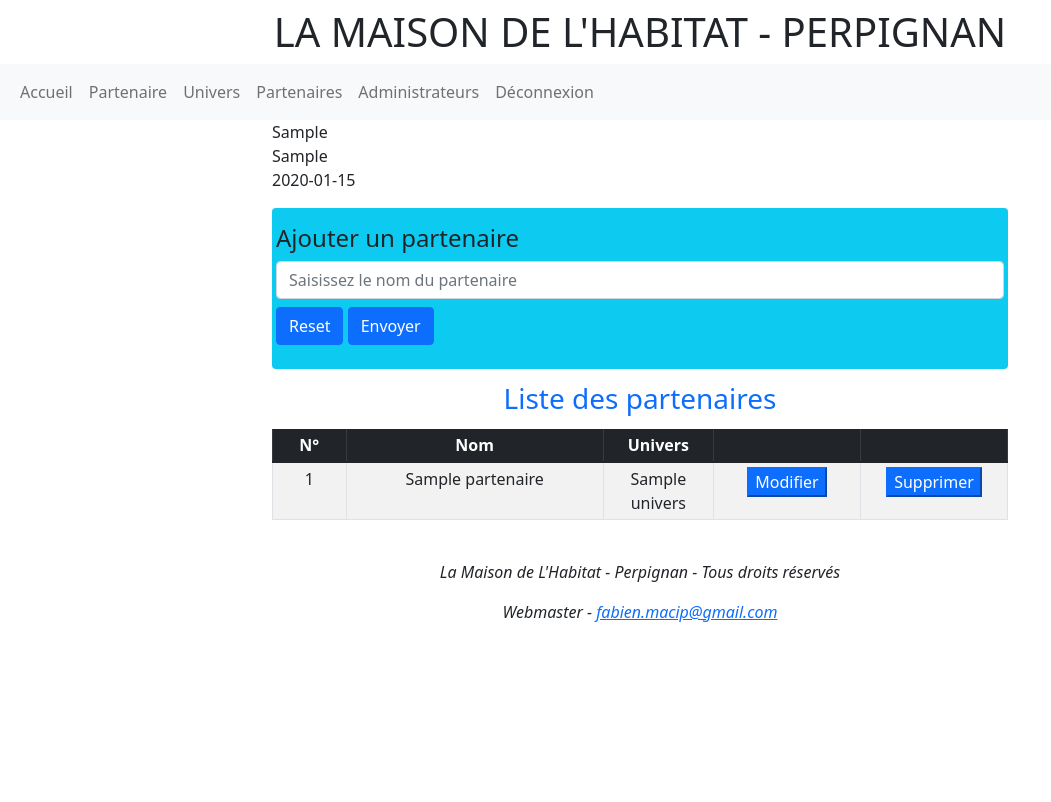
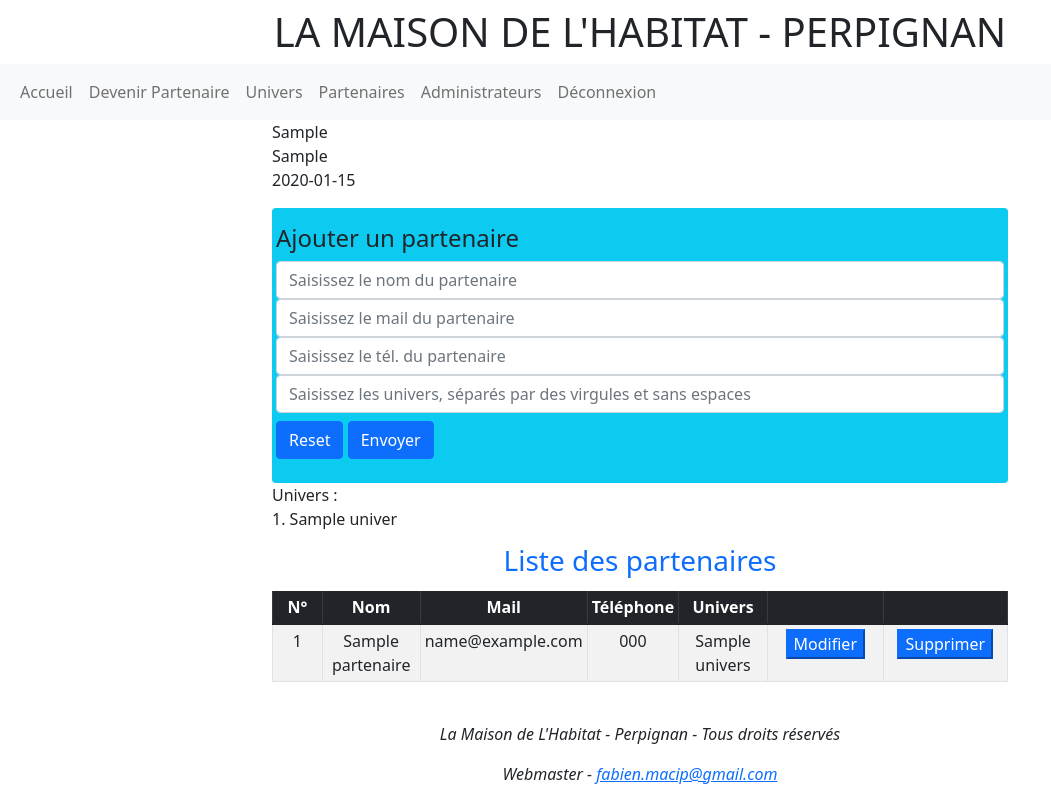
Before and after one commit to fabienmacip/lmh-perpignan, a PHP site: template vues/liste-partenaire.php in a window 1280 px wide. Shown: the whole page, without its empty margins (0-1051 px from the left). Before the commit the page ends 622 px from the top, so only its background shows below. Run offline with PHP 8.4, Linux system fonts and the light colour scheme; the visitor is signed in with stand-in values (Sample User, id 1); the template is opened without the code that fills it: most values are stand-ins (such as "Sample title", 1, 10 or a date in 2020); some libraries are stand-ins or nearby versions.

Commit message:
PARTENAIRE mail et tél. --- DEVENIR-PARTENAIRE page de base

```diff
--- a/script/script.js
+++ b/script/script.js
@@ -186,7 +186,7 @@ function confirmeSuppressionUnivers(id,nom){
 // ##############  PARTENAIRE  ###################
 
 // Affiche le formulaire de modification du partenaire
-function displayUpdatePartenaire(id, nom, univers){
+function displayUpdatePartenaire(id, nom, mail = '', telephone = '', univers){
 
   let updateForm = '<form method="post" action="index.php">' +
                 '<div class="form-group row my-3">' +
@@ -194,9 +194,15 @@ function displayUpdatePartenaire(id, nom, univers){
                 '<label for="nom"></label><input type="text" maxlength="40" name="nom" value="'+ nom + '" id="nom" placeholder="'+ nom + '" class="form-control">' +
                 '</div>' +
                 '<div class="col-12 col-lg-6 mb-3 mb-lg-0 d-flex align-items-start">' +
+                '<label for="mail"></label><input type="mail" maxlength="40" name="mail" value="'+ mail + '" id="mail" placeholder="'+ mail + '" class="form-control">' +
+                '</div>' +
+                '<div class="col-12 col-lg-6 mb-3 mb-lg-0 d-flex align-items-start">' +
+                '<label for="telephone"></label><input type="text" maxlength="15" name="telephone" value="'+ telephone + '" id="telephone" placeholder="'+ telephone + '" class="form-control">' +
+                '</div>' +
+                '<div class="col-12 col-lg-6 mb-3 mb-lg-0 d-flex align-items-start">' +
                 '<label for="univers"></label><input type="text" maxlength="20" name="univers" value="'+ univers + '" id="univers" placeholder="'+ univers + '" class="form-control">' +
                 '</div>' +
-                '<div class="col-12 col-lg-6 d-fle4x justify-content-around align-items-start mt-2"><input type="hidden" name="idPartenaireToUpdate" id="idPartenaireToUpdate" value="' + id + '">' +
+                '<div class="col-12 col-lg-6 d-flex justify-content-around align-items-start mt-2"><input type="hidden" name="idPartenaireToUpdate" id="idPartenaireToUpdate" value="' + id + '">' +
                 '<input type="hidden" name="action" id="action" value="updatePartenaire">' +
                 '<input type="hidden" name="page" id="page" value="partenaires">' +
                 '<button type="reset" class="btn btn-primary">Reset</button>' +
@@ -206,7 +212,7 @@ function displayUpdatePartenaire(id, nom, univers){
 
   //let codeAConserver = $(`#tr${id}`);
   let codeAConserver = $('#tr'+id);
-  $('#tr'+id).replaceWith("<tr id='tr"+id+"'><td colspan='5'>" + updateForm + "</td></tr>");
+  $('#tr'+id).replaceWith("<tr id='tr"+id+"'><td colspan='7'>" + updateForm + "</td></tr>");
 
   // On frise tous les autres boutons "Modifier"
   $('.updatePartenaire').prop('disabled',true);
--- a/vues/layout.php
+++ b/vues/layout.php
@@ -61,7 +61,7 @@
 
 
                 <li class="nav-item"><a href="index.php?page=accueil" class="nav-link">Accueil</a></li>
-                <li class="nav-item"><a href="index.php?page=partenaire" class="nav-link">Partenaire</a></li>
+                <li class="nav-item"><a href="index.php?page=devenir-partenaire" class="nav-link">Devenir Partenaire</a></li>
                 <li class="nav-item"><a href="index.php?page=universs" class="nav-link">Univers</a></li>
                 <li class="nav-item"><a href="index.php?page=partenaires" class="nav-link">Partenaires</a></li>
 
--- a/vues/liste-partenaire.php
+++ b/vues/liste-partenaire.php
@@ -43,9 +43,14 @@ ob_start();
                     <!-- <label for="nom">Nom du pays</label> -->
                     <!-- <label for="nom">Nom de famille</label> -->
                     <input type="text" name="nom" class="form-control" maxlength="40" id="nom" placeholder="Saisissez le nom du partenaire">
+                    <input type="mail" name="mail" class="form-control" maxlength="40" id="mail" placeholder="Saisissez le mail du partenaire">
+                    <input type="text" name="telephone" class="form-control" maxlength="15" id="telephone" placeholder="Saisissez le tél. du partenaire">
+                    <input type="text" name="univers" class="form-control" maxlength="15" id="univers" placeholder="Saisissez les univers, séparés par des virgules et sans espaces">
                 </div>
                 <div class="form-group mb-2">
-                <!-- <div class="col-12 col-md-4 mt-3 mt-md-0"> -->
+                    <!-- <div class="col-12 col-md-4 mt-3 mt-md-0"> -->
+                    <input type="hidden" name="actif" id="actif" value="1">
+                    <!--<input type="hidden" name="univers" id="univers" value="">-->
                     <input type="hidden" name="action" id="action" value="createPartenaire">
                     <input type="hidden" name="page" id="page" value="partenaires">
                     <button type="reset" class="btn btn-primary">Reset</button>
@@ -57,6 +62,12 @@ ob_start();
 
         <!-- ******************** FIN FORM AJOUT PARTENAIRE ************************* -->
 
+    <div>
+        Univers : <br>
+        <?php foreach($universs as $univers): ?>
+        <?= $univers->getId() ?>. <?= $univers->getNom() ?>
+        <?php endforeach; ?>
+    </div>
 
     <div class="table-responsive">
 
@@ -65,7 +76,9 @@ ob_start();
             <thead class="table-dark">
                   <tr>
                       <th width="10%">N°</th>
-                      <th width="35%">Nom</th>
+                      <th width="15%">Nom</th>
+                      <th width="10%">Mail</th>
+                      <th width="10%">Téléphone</th>
                       <th width="15%">Univers</th>
                       <th width="20%"></th>
                       <th width="20%"></th>
@@ -87,6 +100,12 @@ ob_start();
                                 <?= $partenaire->getNom() ?>
                             </td>
                             <td>
+                                <?= $partenaire->getMail() ?>
+                            </td>
+                            <td>
+                                <?= $partenaire->getTelephone() ?>
+                            </td>
+                            <td>
                                 <?= $partenaire->getUnivers() ?>
                             </td>
                             <td>
@@ -94,6 +113,8 @@ ob_start();
                                 <button type="button" id="updatePartenaire<?= $partenaire->getId() ?>" class="updatePartenaire btn-primary"
                                     onclick=displayUpdatePartenaire(<?php echo $partenaire->getId().",'"
                                     .str_replace(" ","&nbsp;",$partenaire->getNom())."','"
+                                    .str_replace(" ","&nbsp;",$partenaire->getMail())."','"
+                                    .str_replace(" ","&nbsp;",$partenaire->getTelephone())."','"
                                     .str_replace(" ","&nbsp;",$partenaire->getUnivers()).
                                     "'" ?>)
                                     >
```
Also changed, not shown: controleurs/controleur.php (+19 -4 lines), index.php (+6 -2 lines), modeles/Partenaire.php (+12 -0 lines), modeles/Partenaires.php (+14 -6 lines), modeles/Universs.php (+13 -0 lines), vues/devenir-partenaire.php (added, +52 -0 lines), readme.txt.
